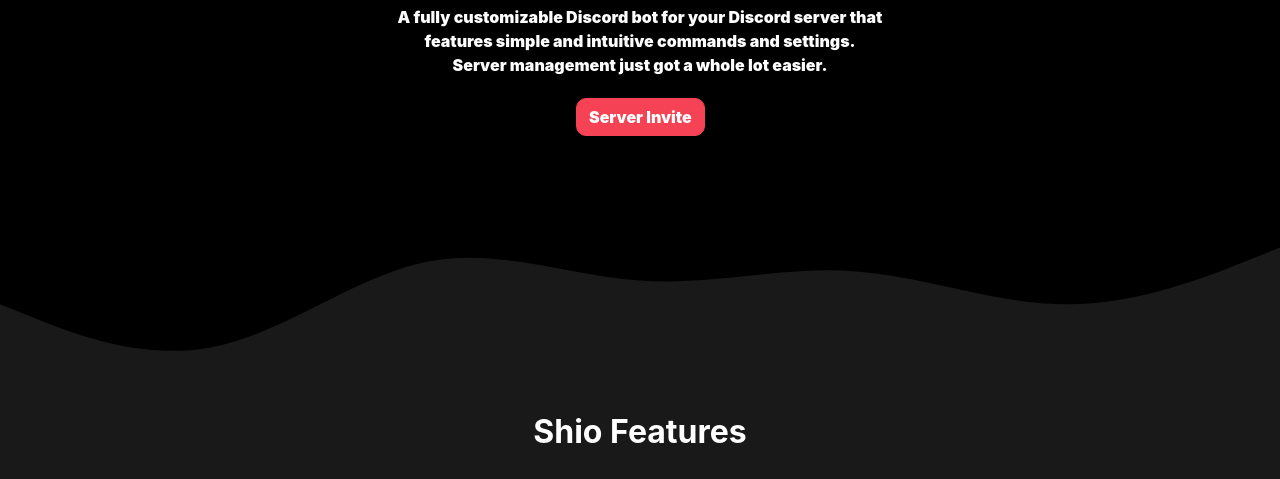
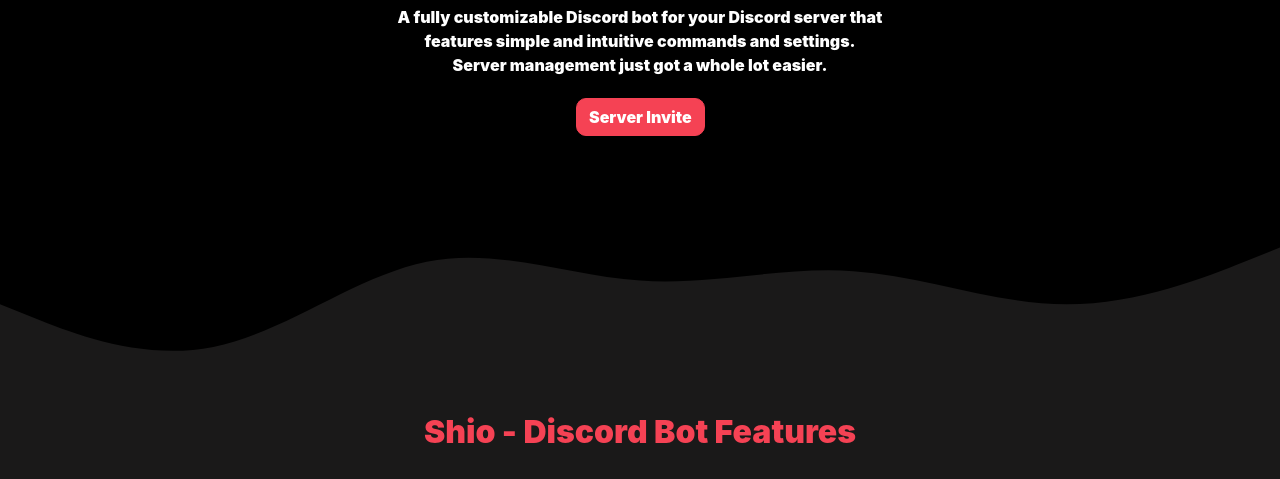
Before and after one commit to 69y/69y.github.io, a plain HTML site: page index.html in a window 1280 px wide. Shown: the part 321-800 px from the top of the page. Drawn offline with nearby package versions, Linux system fonts and the light colour scheme; a script that the page names is missing; files whose address does not match are found by name.

Commit message:
Updated index.html

```diff
--- a/index.html
+++ b/index.html
@@ -42,7 +42,7 @@
     <div class="features-boxed" style="background: var(--secondary);">
         <div class="container" style="color: var(--main-color);">
             <div class="intro">
-                <h2 class="text-center" style="color: var(--text-color);">Shio Features</h2>
+                <h2 class="text-center" style="color: var(--main-color);font-weight: 900;">Shio - Discord Bot Features</h2>
             </div>
             <div class="row justify-content-center features">
                 <div class="col-sm-6 col-md-5 col-lg-4 item">
```
